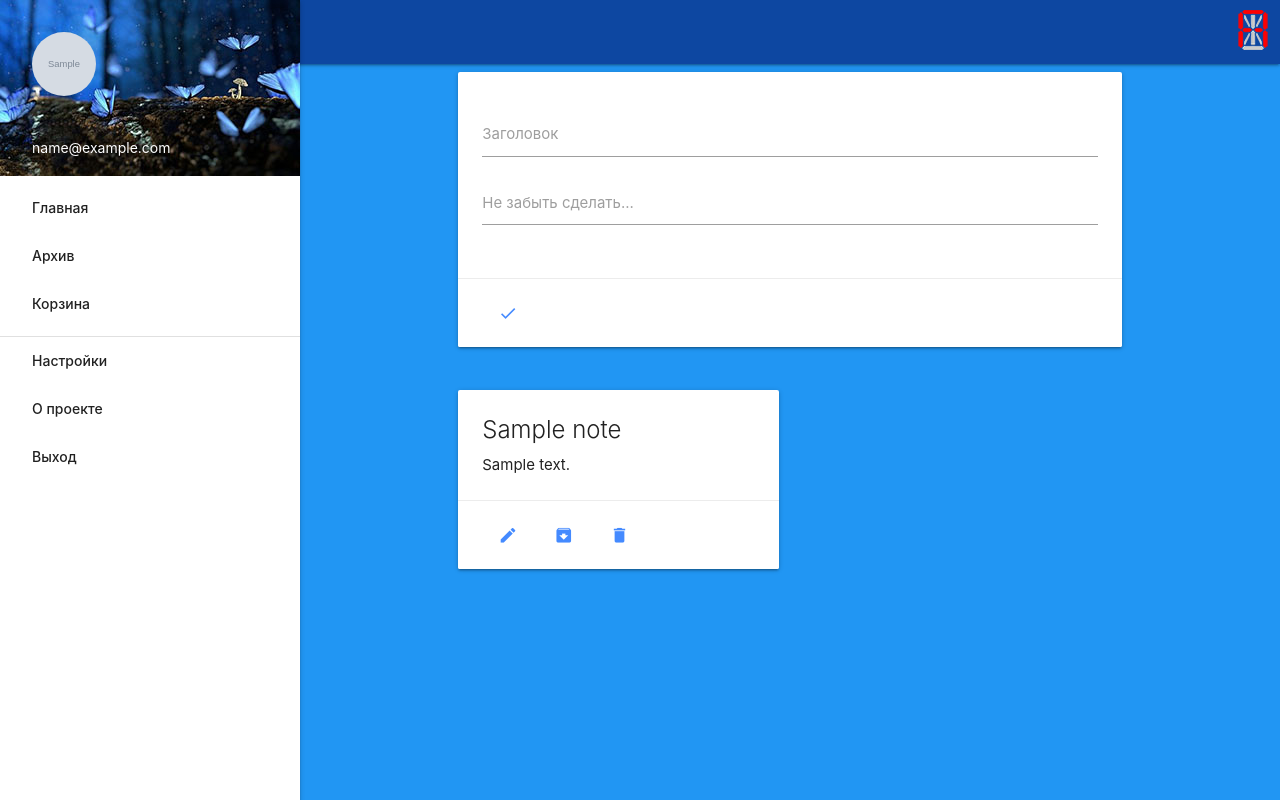
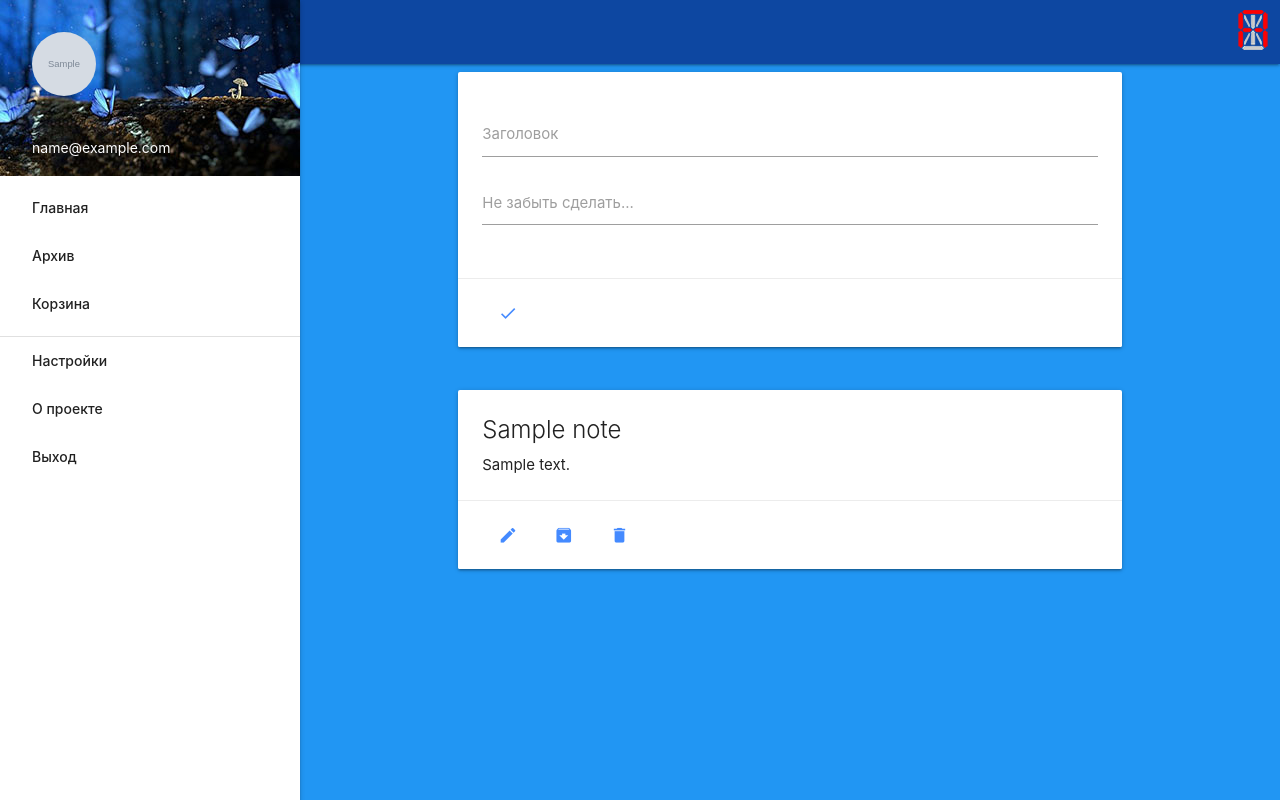
Before and after one commit to Alexal3/remember-it-web, a Node server app: page /notes in a window 1280 px wide. Run offline with Node 20, Linux system fonts and the light colour scheme; a user stored in the database is signed in; tables that the repository leaves empty hold one stand-in row (values such as "Sample post"); grey boxes marked "Sample" are stand-in pictures; some libraries are stand-ins or nearby versions.

Commit message:
Improvements
Improved user interface.
Reduced the limit on the number of characters in a notes.

```diff
--- a/public/index.css
+++ b/public/index.css
@@ -101,3 +101,9 @@
 .progress-color {
   background-color: #b2d2ea !important;
 }
+
+.card .card-content p {
+  overflow-x: hidden;
+  -o-text-overflow: ellipsis;
+  text-overflow: ellipsis;
+}
--- a/public/notes-scripts.js
+++ b/public/notes-scripts.js
@@ -84,7 +84,7 @@ if ($createNotePanel) {
         if (result.status === 'error') {
           switch (result.description) {
             case 'ER_DATA_TOO_LONG':
-              throw new Error('Заголовок заметки или ее тело слишком длинные. Используйте не более 300 и 5000 символов соответственно.');
+              throw new Error('Заголовок заметки или ее тело слишком длинные. Используйте не более 100 и 800 символов соответственно.');
               break;
 
             default:
@@ -103,8 +103,7 @@ if ($createNotePanel) {
         document.querySelector('#create_note + label').classList.remove('active');
         document.querySelector('#create_note').style.height = '45px';
 
-        document.querySelector('#notes-container').insertAdjacentHTML('afterbegin', `
-          <div class="col xl6">
+        document.querySelector('#notes-container .col').insertAdjacentHTML('afterbegin', `
           <div class="note card hoverable" id="card-id-${note.id}">
             <div class="card-content">
               <span class="card-title">${note.title}</span>
@@ -127,7 +126,6 @@ if ($createNotePanel) {
               <button type="button" class="btn-edit waves-effect btn-flat" onclick="notesStartEdit('${note.id}')"><i class="material-icons blue-text text-accent-2">edit</i></button>
               <button name="toArchive" value="true" class="btn-archive waves-effect btn-flat"><i class="material-icons blue-text text-accent-2">archive</i></button>
               <button name="toDelete" value="true" class="btn-delete waves-effect btn-flat"><i class="material-icons blue-text text-accent-2">delete</i></button>
-              </div>
             </div>
           </div>
         `);
--- a/views/archive.hbs
+++ b/views/archive.hbs
@@ -1,8 +1,8 @@
 <div id="notes-container" class="row">
+  <div class="col s12">
 
     {{#if notes.length}}
       {{#each notes}}
-      <div class="col xl6">
         <div class="note card hoverable" id="card-id-{{id}}">
           <div class="card-content">
             <span class="card-title">{{title}}</span>
@@ -28,7 +28,6 @@
             <button name="toDelete" value="true" class="btn-delete waves-effect btn-flat"><i class="material-icons blue-text text-accent-2">delete</i></button>
           </div>
         </div>
-      </div>
       {{/each}}
       <div class="col s12 l6 offset-l3 hide" id="card_with_title_archive_is_empty">
         <div class="card-panel center-align">Архив пока пуст</div>
@@ -40,3 +39,4 @@
     {{/if}}
 
   </div>
+</div>
--- a/views/bin.hbs
+++ b/views/bin.hbs
@@ -8,9 +8,10 @@
 </div>
 
 <div id="notes-container" class="row">
+  <div class="col s12">
+
     {{#if notes.length}}
       {{#each notes}}
-      <div class="col xl6">
         <div class="note card hoverable">
           <div class="card-content">
             <span class="card-title">{{title}}</span>
@@ -27,7 +28,6 @@
             <button name="toRestore" value="true" class="btn-restore waves-effect btn-flat"><i class="material-icons blue-text text-accent-2">restore</i></button>
           </div>
         </div>
-      </div>
       {{/each}}
       <div class="col s12 l6 offset-l3 hide" id="card_with_title_bin_is_empty">
         <div class="card-panel center-align">Корзина пуста</div>
@@ -39,3 +39,4 @@
     {{/if}}
 
   </div>
+</div>
--- a/views/index.hbs
+++ b/views/index.hbs
@@ -33,11 +33,11 @@
           <div class="card hoverable">
             <div class="card-content">
               <div class="input-field">
-                <input  id="create_note_title" type="text" maxlength="300">
+                <input  id="create_note_title" type="text" maxlength="100">
                 <label for="create_note_title">Заголовок</label>
               </div>
               <div class="input-field">
-                <textarea id="create_note" class="materialize-textarea" maxlength="5000"></textarea>
+                <textarea id="create_note" class="materialize-textarea" maxlength="800"></textarea>
                 <label for="create_note">Не забыть сделать...</label>
               </div>
             </div>
--- a/views/notes.hbs
+++ b/views/notes.hbs
@@ -3,11 +3,11 @@
     <div id="create_note_panel" class="card hoverable">
       <div class="card-content">
         <div class="input-field">
-          <input id="create_note_title" type="text" maxlength="300">
+          <input id="create_note_title" type="text" maxlength="100">
           <label for="create_note_title">Заголовок</label>
         </div>
         <div class="input-field">
-          <textarea id="create_note" class="materialize-textarea" maxlength="5000"></textarea>
+          <textarea id="create_note" class="materialize-textarea" maxlength="800"></textarea>
           <label for="create_note">Не забыть сделать...</label>
         </div>
       </div>
@@ -19,10 +19,10 @@
 </div>
 
 <div id="notes-container" class="row">
+  <div class="col s12">
 
     {{#if notes.length}}
       {{#each notes}}
-      <div class="col xl6">
         <div class="note card hoverable" id="card-id-{{id}}">
           <div class="card-content">
             <span class="card-title">{{title}}</span>
@@ -48,7 +48,6 @@
             <button name="toDelete" value="true" class="btn-delete waves-effect btn-flat"><i class="material-icons blue-text text-accent-2">delete</i></button>
           </div>
         </div>
-      </div>
       {{/each}}
       <div class="col s12 l6 offset-l3 hide" id="card_with_title_create_first_note">
         <div class="card-panel center-align">Создайте вашу первую заметку!</div>
@@ -59,6 +58,7 @@
       </div>
     {{/if}}
 
+  </div>
 </div>
 
 <!-- <footer class="page-footer blue">
```
Lines whose indentation alone changed are shown as unchanged.
